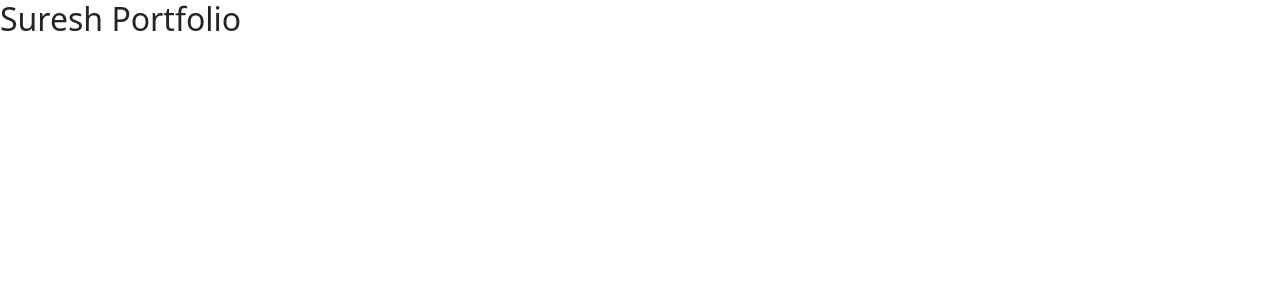
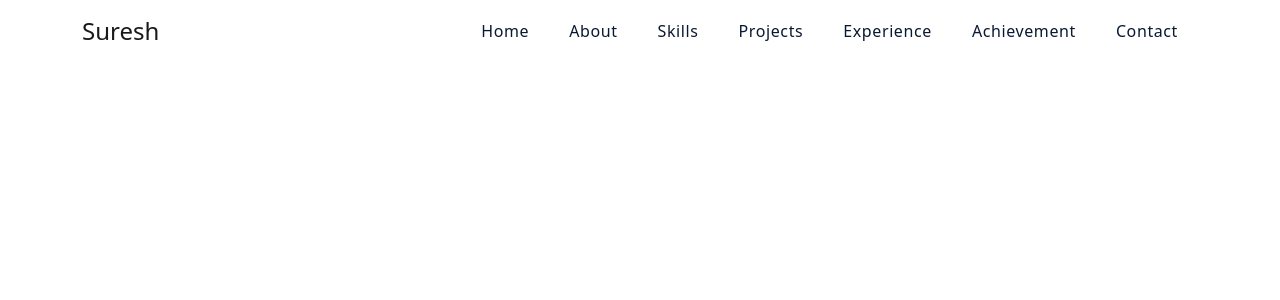
Before and after one commit to 271Suresh/Suresh-Portfolio, a React (Create React App) app: page / in a window 1280 px wide. Shown: the top 300 px of the page. Built offline with nearby package versions, Linux system fonts and the light colour scheme.

Commit message:
Navbar Completed

```diff
--- a/package.json
+++ b/package.json
@@ -3,6 +3,9 @@
   "version": "0.1.0",
   "private": true,
   "dependencies": {
+    "@fortawesome/fontawesome-svg-core": "^1.2.35",
+    "@fortawesome/free-solid-svg-icons": "^5.15.3",
+    "@fortawesome/react-fontawesome": "^0.1.14",
     "@testing-library/jest-dom": "^5.14.1",
     "@testing-library/react": "^11.2.7",
     "@testing-library/user-event": "^12.8.3",
--- a/public/index.html
+++ b/public/index.html
@@ -39,5 +39,8 @@
       To begin the development, run `npm start` or `yarn start`.
       To create a production bundle, use `npm run build` or `yarn build`.
     -->
+    <script src="https://code.jquery.com/jquery-3.2.1.slim.min.js" integrity="sha384-KJ3o2DKtIkvYIK3UENzmM7KCkRr/rE9/Qpg6aAZGJwFDMVNA/GpGFF93hXpG5KkN" crossorigin="anonymous"></script>
+    <script src="https://cdnjs.cloudflare.com/ajax/libs/popper.js/1.12.9/umd/popper.min.js" integrity="sha384-ApNbgh9B+Y1QKtv3Rn7W3mgPxhU9K/ScQsAP7hUibX39j7fakFPskvXusvfa0b4Q" crossorigin="anonymous"></script>
+    <script src="https://maxcdn.bootstrapcdn.com/bootstrap/4.0.0/js/bootstrap.min.js" integrity="sha384-JZR6Spejh4U02d8jOt6vLEHfe/JQGiRRSQQxSfFWpi1MquVdAyjUar5+76PVCmYl" crossorigin="anonymous"></script>
   </body>
 </html>
--- a/src/App.css
+++ b/src/App.css
@@ -1,38 +1,47 @@
-.App {
-  text-align: center;
+@import url("https://fonts.googleapis.com/css2?family=Poppins:wght@400;600;700&display=swap");
+
+body{
+  font-family: poppins;
 }
 
-.App-logo {
-  height: 40vmin;
-  pointer-events: none;
+:root {
+  --primary-black: #0A1931;
+  --primary-blue:#4070F4;
+  --primary-light: #ffffff;
 }
 
-@media (prefers-reduced-motion: no-preference) {
-  .App-logo {
-    animation: App-logo-spin infinite 20s linear;
-  }
+/******************************** MEV MENU LINKS *********************************/
+
+nav a.nav-link {
+  font-weight: 500;
+  letter-spacing: 0.0375rem;
+  cursor: pointer;
 }
 
-.App-header {
-  background-color: #282c34;
-  min-height: 100vh;
-  display: flex;
-  flex-direction: column;
-  align-items: center;
-  justify-content: center;
-  font-size: calc(10px + 2vmin);
-  color: white;
+
+nav a.navbar-brand {
+  height: 3rem;
+  font-weight: 500;
+  font-size: 1.5rem;
+}
+nav a.navbar-brand:hover{
+  color:orange !important;
+}
+/* nav ul.navbar-nav{
+  margin-right: 10rem;
+} */
+
+.navbar-nav > li > a {
+  margin-right: 0.75rem;
+  margin-left: 0.75rem;
+  color: var(--primary-black) !important;
+  border-bottom: 0.1875rem solid var(--primary-light);
 }
 
-.App-link {
-  color: #61dafb;
+.navbar-nav > li > a.active, .navbar-nav > li > a.active:focus{
+  border-bottom: 0.1875rem solid var(--primary-blue);
 }
 
-@keyframes App-logo-spin {
-  from {
-    transform: rotate(0deg);
-  }
-  to {
-    transform: rotate(360deg);
-  }
+.navbar-nav > li > a:hover{
+  border-bottom: 0.1875rem solid var(--primary-blue);
 }
--- a/src/App.js
+++ b/src/App.js
@@ -1,9 +1,10 @@
 import './App.css';
 import 'bootstrap/dist/css/bootstrap.min.css';
+import Navbar from "./components/Navbar";
 
 function App() {
   return (
-    <h2>Suresh Portfolio</h2>
+    <Navbar/>
   );
 }
 
--- /dev/null
+++ b/src/components/Navbar.js
@@ -0,0 +1,47 @@
+import React from "react"
+//React FontAwesome
+import { FontAwesomeIcon } from "@fortawesome/react-fontawesome";
+import { faBars } from "@fortawesome/free-solid-svg-icons";
+
+const Navbar = () => {
+    return (
+      <nav className="navbar navbar-expand-lg navbar-light bg-white">
+        <div className="container">
+          <a className="navbar-brand" href="#">Suresh</a>
+          <button className="navbar-toggler" type="button" data-toggle="collapse" data-target="#navbarSupportedContent" aria-controls="navbarSupportedContent" aria-expanded="false" aria-label="Toggle navigation">
+            <FontAwesomeIcon icon ={faBars} style={{color: "#000000"}}/>
+          </button>
+
+          <div className="collapse navbar-collapse" id="navbarSupportedContent">
+            <ul className="navbar-nav ms-auto">
+              <li className="nav-item active">
+                <a className="nav-link" href="#">Home <span className="sr-only"></span></a>
+              </li>
+              <li className="nav-item">
+                <a className="nav-link" href="#">About</a>
+              </li>
+              <li className="nav-item">
+                <a className="nav-link" href="#">Skills</a>
+              </li>
+              <li className="nav-item">
+                <a className="nav-link" href="#">Projects</a>
+              </li>
+              <li className="nav-item">
+                <a className="nav-link" href="#">Experience</a>
+              </li>
+              <li className="nav-item">
+                <a className="nav-link" href="#">Achievement</a>
+              </li>
+              <li className="nav-item">
+                <a className="nav-link" href="#">Contact</a>
+              </li>
+            </ul>
+          </div>
+        </div>
+      </nav>
+
+
+    )
+}
+
+export default Navbar
```
Also changed, not shown: 1 other file (tests, documents, lock files or other folders).
